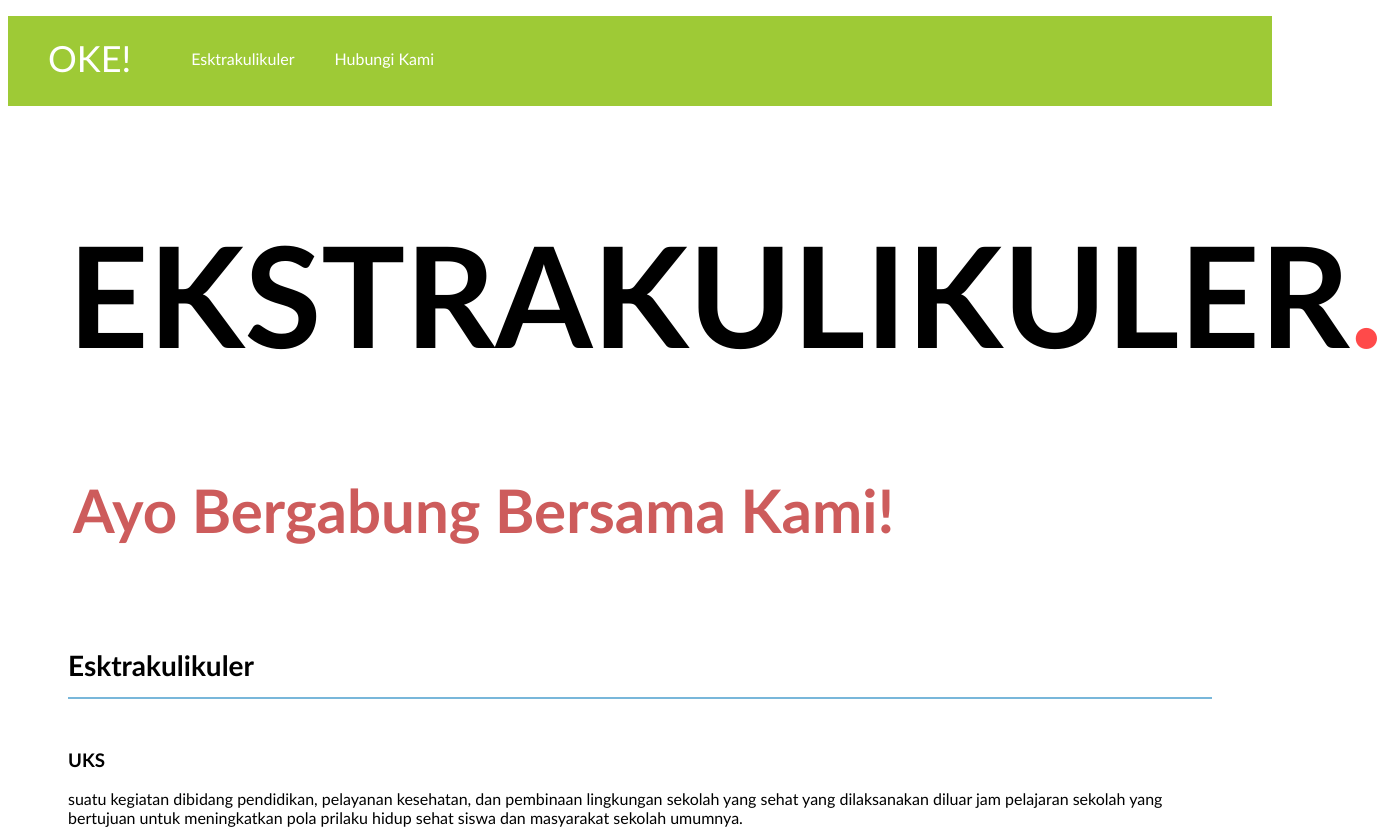
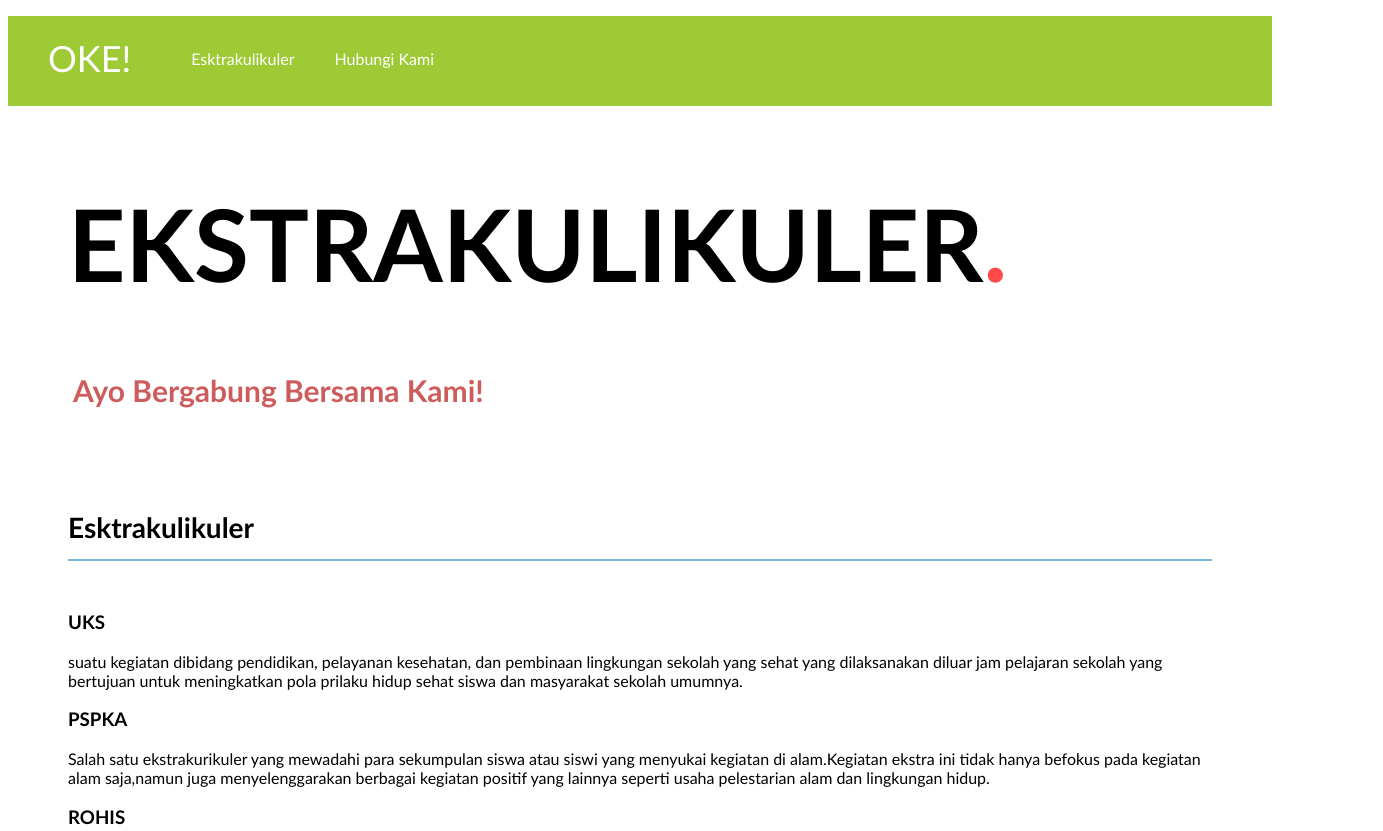
Before and after one commit to upiha/example, a plain HTML site: page index.html in a window 1280 px wide. Shown: the top 831 px of the page, 1383 px wide, since content can reach past the window. Drawn offline with Linux system fonts and the light colour scheme.

Commit message:
Update stylesheet.css

```diff
--- a/stylesheet.css
+++ b/stylesheet.css
@@ -24,11 +24,11 @@ li {
 }
 
 .copy-container h1 {
-  font-size: 140px;
+  font-size: 100px;
 }
 
 .copy-container h2 {
-  font-size: 60px;
+  font-size: 30px;
   color:indianred;
   padding: 2px 5px;
 }
```
